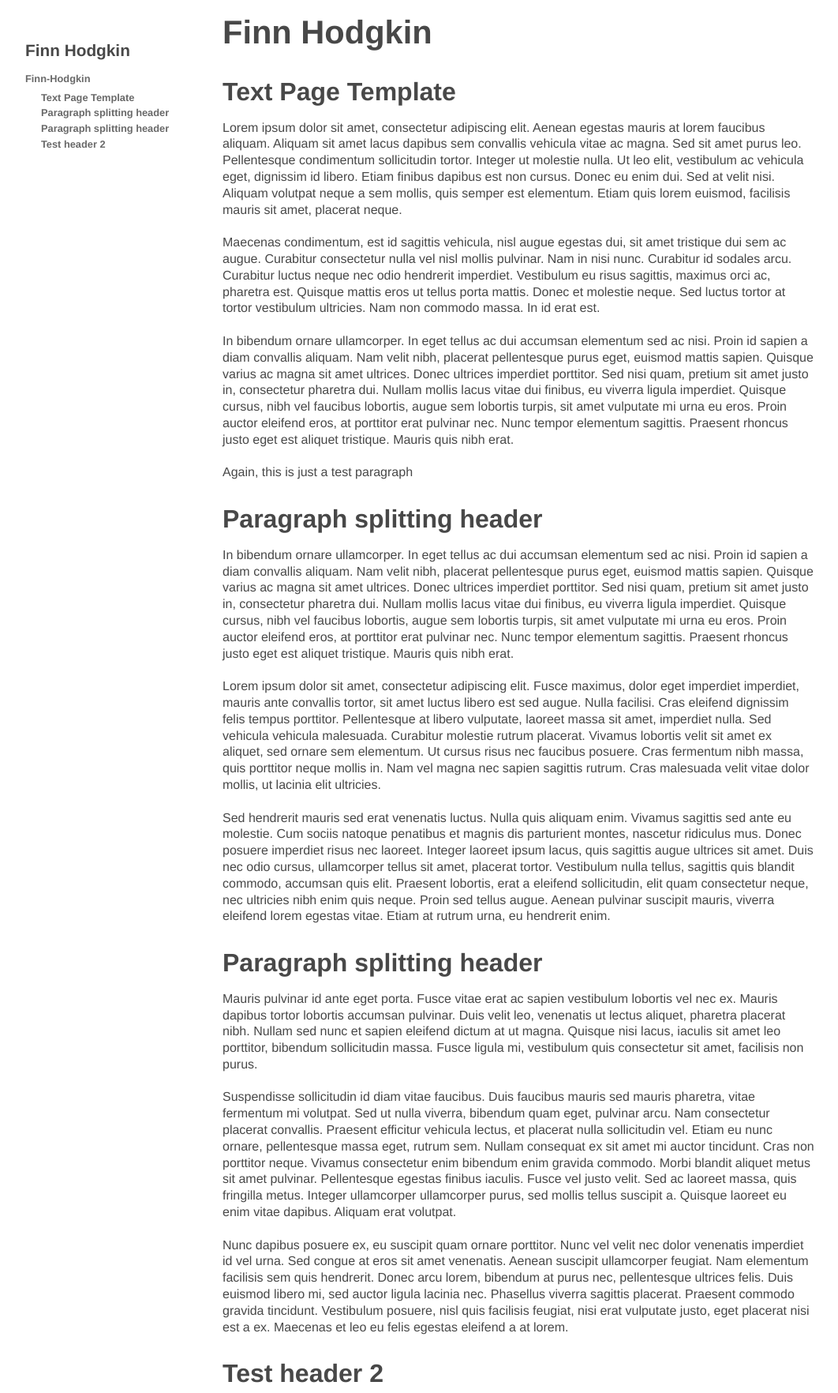
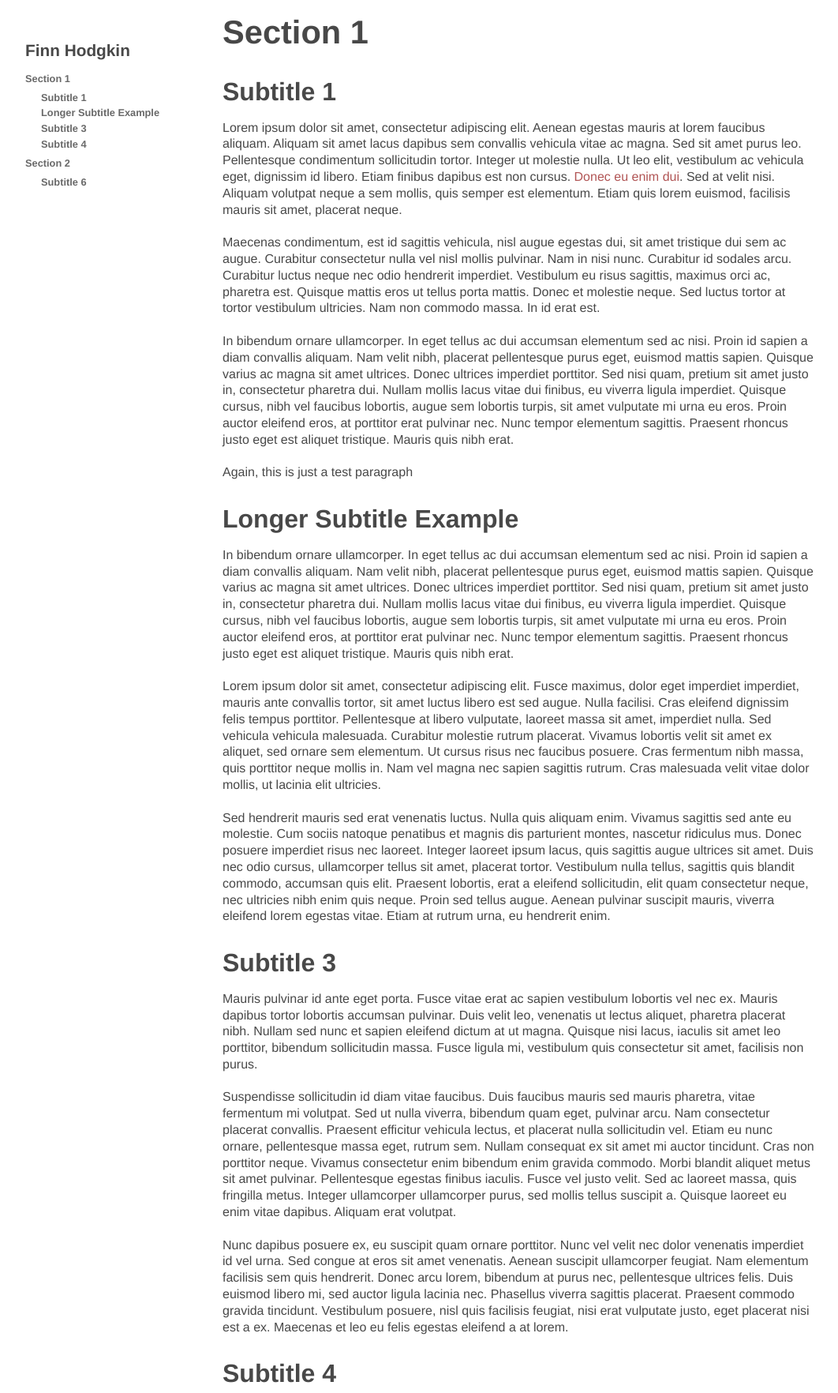
Before and after one commit to finnhodgkin/pretty-text-and-contents-template, a plain HTML site: page index.html in a window 1280 px wide. Shown: the top 1764 px of the page at 79% size, without its empty margins (108-1170 px from the left). Drawn offline with nearby package versions, Linux system fonts and the light colour scheme.

Commit message:
improve readability

```diff
--- a/index.html
+++ b/index.html
@@ -23,16 +23,15 @@
 
   <div id="wrap">
     <div id="side">
-      <h3>Finn Hodgkin</h3>
       <!--scripted contents go here-->
       <div id="tableOfContents">
-
+          <h3>Finn Hodgkin</h3>
       </div>
     </div>
     <div id="content">
-      <h1>Finn Hodgkin</h1>
-      <h2>Text Page Template</h2>
-      <p>Lorem ipsum dolor sit amet, consectetur adipiscing elit. Aenean egestas mauris at lorem faucibus aliquam. Aliquam sit amet lacus dapibus sem convallis vehicula vitae ac magna. Sed sit amet purus leo. Pellentesque condimentum sollicitudin tortor. Integer ut molestie nulla. Ut leo elit, vestibulum ac vehicula eget, dignissim id libero. Etiam finibus dapibus est non cursus. Donec eu enim dui. Sed at velit nisi. Aliquam volutpat neque a sem mollis, quis semper est elementum. Etiam quis lorem euismod, facilisis mauris sit amet, placerat neque.</p>
+      <h1>Section 1</h1>
+      <h2>Subtitle 1</h2>
+      <p>Lorem ipsum dolor sit amet, consectetur adipiscing elit. Aenean egestas mauris at lorem faucibus aliquam. Aliquam sit amet lacus dapibus sem convallis vehicula vitae ac magna. Sed sit amet purus leo. Pellentesque condimentum sollicitudin tortor. Integer ut molestie nulla. Ut leo elit, vestibulum ac vehicula eget, dignissim id libero. Etiam finibus dapibus est non cursus. <a href="">Donec eu enim dui</a>. Sed at velit nisi. Aliquam volutpat neque a sem mollis, quis semper est elementum. Etiam quis lorem euismod, facilisis mauris sit amet, placerat neque.</p>
 
       <p>Maecenas condimentum, est id sagittis vehicula, nisl augue egestas dui, sit amet tristique dui sem ac augue. Curabitur consectetur nulla vel nisl mollis pulvinar. Nam in nisi nunc. Curabitur id sodales arcu. Curabitur luctus neque nec odio hendrerit imperdiet. Vestibulum eu risus sagittis, maximus orci ac, pharetra est. Quisque mattis eros ut tellus porta mattis. Donec et molestie neque. Sed luctus tortor at tortor vestibulum ultricies. Nam non commodo massa. In id erat est.</p>
 
@@ -40,7 +39,7 @@
 
       <p>Again, this is just a test paragraph</p>
 
-      <h2>Paragraph splitting header</h2>
+      <h2>Longer Subtitle Example</h2>
 
       <p>In bibendum ornare ullamcorper. In eget tellus ac dui accumsan elementum sed ac nisi. Proin id sapien a diam convallis aliquam. Nam velit nibh, placerat pellentesque purus eget, euismod mattis sapien. Quisque varius ac magna sit amet ultrices. Donec ultrices imperdiet porttitor. Sed nisi quam, pretium sit amet justo in, consectetur pharetra dui. Nullam mollis lacus vitae dui finibus, eu viverra ligula imperdiet. Quisque cursus, nibh vel faucibus lobortis, augue sem lobortis turpis, sit amet vulputate mi urna eu eros. Proin auctor eleifend eros, at porttitor erat pulvinar nec. Nunc tempor elementum sagittis. Praesent rhoncus justo eget est aliquet tristique. Mauris quis nibh erat.</p>
 
@@ -48,7 +47,7 @@
 
       <p>Sed hendrerit mauris sed erat venenatis luctus. Nulla quis aliquam enim. Vivamus sagittis sed ante eu molestie. Cum sociis natoque penatibus et magnis dis parturient montes, nascetur ridiculus mus. Donec posuere imperdiet risus nec laoreet. Integer laoreet ipsum lacus, quis sagittis augue ultrices sit amet. Duis nec odio cursus, ullamcorper tellus sit amet, placerat tortor. Vestibulum nulla tellus, sagittis quis blandit commodo, accumsan quis elit. Praesent lobortis, erat a eleifend sollicitudin, elit quam consectetur neque, nec ultricies nibh enim quis neque. Proin sed tellus augue. Aenean pulvinar suscipit mauris, viverra eleifend lorem egestas vitae. Etiam at rutrum urna, eu hendrerit enim.</p>
 
-      <h2>Paragraph splitting header</h2>
+      <h2>Subtitle 3</h2>
 
       <p>Mauris pulvinar id ante eget porta. Fusce vitae erat ac sapien vestibulum lobortis vel nec ex. Mauris dapibus tortor lobortis accumsan pulvinar. Duis velit leo, venenatis ut lectus aliquet, pharetra placerat nibh. Nullam sed nunc et sapien eleifend dictum at ut magna. Quisque nisi lacus, iaculis sit amet leo porttitor, bibendum sollicitudin massa. Fusce ligula mi, vestibulum quis consectetur sit amet, facilisis non purus.</p>
 
@@ -56,13 +55,23 @@
 
       <p>Nunc dapibus posuere ex, eu suscipit quam ornare porttitor. Nunc vel velit nec dolor venenatis imperdiet id vel urna. Sed congue at eros sit amet venenatis. Aenean suscipit ullamcorper feugiat. Nam elementum facilisis sem quis hendrerit. Donec arcu lorem, bibendum at purus nec, pellentesque ultrices felis. Duis euismod libero mi, sed auctor ligula lacinia nec. Phasellus viverra sagittis placerat. Praesent commodo gravida tincidunt. Vestibulum posuere, nisl quis facilisis feugiat, nisi erat vulputate justo, eget placerat nisi est a ex. Maecenas et leo eu felis egestas eleifend a at lorem. </p>
 
-      <h2>Test header 2</h2>
+      <h2>Subtitle 4</h2>
 
       <p>Mauris pulvinar id ante eget porta. Fusce vitae erat ac sapien vestibulum lobortis vel nec ex. Mauris dapibus tortor lobortis accumsan pulvinar. Duis velit leo, venenatis ut lectus aliquet, pharetra placerat nibh. Nullam sed nunc et sapien eleifend dictum at ut magna. Quisque nisi lacus, iaculis sit amet leo porttitor, bibendum sollicitudin massa. Fusce ligula mi, vestibulum quis consectetur sit amet, facilisis non purus.</p>
 
       <p>Suspendisse sollicitudin id diam vitae faucibus. Duis faucibus mauris sed mauris pharetra, vitae fermentum mi volutpat. Sed ut nulla viverra, bibendum quam eget, pulvinar arcu. Nam consectetur placerat convallis. Praesent efficitur vehicula lectus, et placerat nulla sollicitudin vel. Etiam eu nunc ornare, pellentesque massa eget, rutrum sem. Nullam consequat ex sit amet mi auctor tincidunt. Cras non porttitor neque. Vivamus consectetur enim bibendum enim gravida commodo. Morbi blandit aliquet metus sit amet pulvinar. Pellentesque egestas finibus iaculis. Fusce vel justo velit. Sed ac laoreet massa, quis fringilla metus. Integer ullamcorper ullamcorper purus, sed mollis tellus suscipit a. Quisque laoreet eu enim vitae dapibus. Aliquam erat volutpat.</p>
 
       <p>Nunc dapibus posuere ex, eu suscipit quam ornare porttitor. Nunc vel velit nec dolor venenatis imperdiet id vel urna. Sed congue at eros sit amet venenatis. Aenean suscipit ullamcorper feugiat. Nam elementum facilisis sem quis hendrerit. Donec arcu lorem, bibendum at purus nec, pellentesque ultrices felis. Duis euismod libero mi, sed auctor ligula lacinia nec. Phasellus viverra sagittis placerat. Praesent commodo gravida tincidunt. Vestibulum posuere, nisl quis facilisis feugiat, nisi erat vulputate justo, eget placerat nisi est a ex. Maecenas et leo eu felis egestas eleifend a at lorem. </p>
+
+      <h1>Section 2</h1>
+
+      <p>In bibendum ornare ullamcorper. In eget tellus ac dui accumsan elementum sed ac nisi. Proin id sapien a diam convallis aliquam. Nam velit nibh, placerat pellentesque purus eget, euismod mattis sapien. Quisque varius ac magna sit amet ultrices. Donec ultrices imperdiet porttitor. Sed nisi quam, pretium sit amet justo in, consectetur pharetra dui. Nullam mollis lacus vitae dui finibus, eu viverra ligula imperdiet. Quisque cursus, nibh vel faucibus lobortis, augue sem lobortis turpis, sit amet vulputate mi urna eu eros. Proin auctor eleifend eros, at porttitor erat pulvinar nec. Nunc tempor elementum sagittis. Praesent rhoncus justo eget est aliquet tristique. Mauris quis nibh erat.</p>
+
+      <p>Lorem ipsum dolor sit amet, consectetur adipiscing elit. Fusce maximus, dolor eget imperdiet imperdiet, mauris ante convallis tortor, sit amet luctus libero est sed augue. Nulla facilisi. Cras eleifend dignissim felis tempus porttitor. Pellentesque at libero vulputate, laoreet massa sit amet, imperdiet nulla. Sed vehicula vehicula malesuada. Curabitur molestie rutrum placerat. Vivamus lobortis velit sit amet ex aliquet, sed ornare sem elementum. Ut cursus risus nec faucibus posuere. Cras fermentum nibh massa, quis porttitor neque mollis in. Nam vel magna nec sapien sagittis rutrum. Cras malesuada velit vitae dolor mollis, ut lacinia elit ultricies.</p>
+
+      <h2>Subtitle 6</h2>
+
+      <p>Sed hendrerit mauris sed erat venenatis luctus. Nulla quis aliquam enim. Vivamus sagittis sed ante eu molestie. Cum sociis natoque penatibus et magnis dis parturient montes, nascetur ridiculus mus. Donec posuere imperdiet risus nec laoreet. Integer laoreet ipsum lacus, quis sagittis augue ultrices sit amet. Duis nec odio cursus, ullamcorper tellus sit amet, placerat tortor. Vestibulum nulla tellus, sagittis quis blandit commodo, accumsan quis elit. Praesent lobortis, erat a eleifend sollicitudin, elit quam consectetur neque, nec ultricies nibh enim quis neque. Proin sed tellus augue. Aenean pulvinar suscipit mauris, viverra eleifend lorem egestas vitae. Etiam at rutrum urna, eu hendrerit enim.</p>
 
     </div>
   </div>
--- a/script.js
+++ b/script.js
@@ -15,7 +15,7 @@ function buildContents(element) {
     applyAnchor("h1");
     applyAnchor("h2");
 
-    document.getElementById(element).innerHTML = buildList(document.getElementsByClassName('anchor'));
+    document.getElementById(element).innerHTML = document.getElementById(element).innerHTML + buildList(document.getElementsByClassName('anchor'));
 }
 
 function buildList(list){
@@ -24,7 +24,7 @@ function buildList(list){
   for(let i = 0; i < list.length; i++){
     a = "<a href='#" + list[i].id + "'>" + list[i].id.replace(/-/g, " ") + "</a>"; //Define link
     if(!i){//IF FIRST ELEMENT
-      a = "<a href='#'>" + list[i].id + "</a>";
+      a = "<a href='#'>" + list[i].id.replace(/-/g, " ") + "</a>";
       contents.push([
         ulP,
           one,liP,a,liA
```
